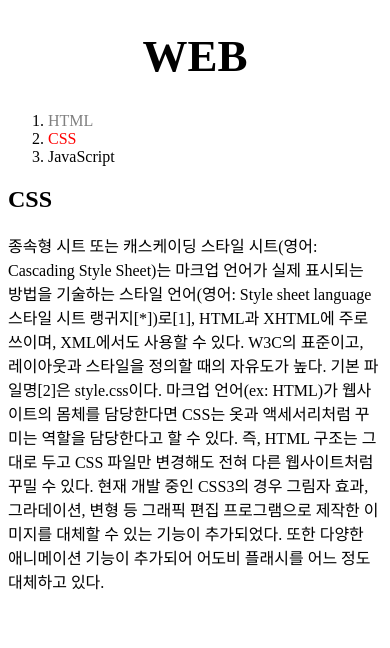
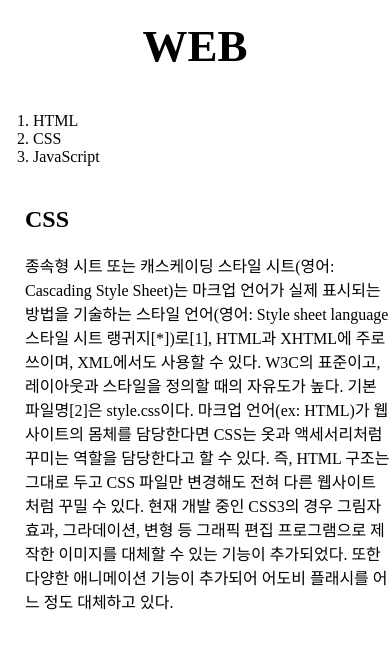
Before and after one commit to hunter10/my-first-web-site, a plain HTML site: page 2.html in a window 390 px wide. Drawn offline with Linux system fonts and the light colour scheme.

Commit message:
CSS 적용

```diff
--- a/2.html
+++ b/2.html
@@ -12,41 +12,26 @@
     </script>
     <title>WEB1 - CSS</title>
     <meta charset="utf-8">
-    <style>
-        a {
-            color:black;
-            text-decoration: none;
-        }
-        #active{
-            color:red;
-        }
-        .saw {
-            color:gray;
-        }
-
-        h1 {
-            font-size:45px;
-            text-align: center;
-        }
-    </style>
+    <link rel="stylesheet" href="style.css">
 </head>
 <body>
     <h1><a href="index.html">WEB</a></h1>
+    <div id="grid">
         <ol>
-        <li><a href="1.html" class="saw">HTML</a></li>
-        <li><a href="2.html" class="saw" id="active">CSS</a></li>
+            <li><a href="1.html">HTML</a></li>
+            <li><a href="2.html">CSS</a></li>
             <li><a href="3.html">JavaScript</a></li>
         </ol>
 
+        <div id="article">
             <h2>CSS</h2>
             <p>
                 종속형 시트 또는 캐스케이딩 스타일 시트(영어: Cascading Style Sheet)는 마크업 언어가 실제 표시되는 방법을 기술하는 스타일 언어(영어: Style sheet language 스타일 시트 랭귀지[*])로[1], HTML과 XHTML에 주로 쓰이며, XML에서도 사용할 수 있다. W3C의 표준이고, 레이아웃과 스타일을 정의할 때의 자유도가 높다.
-
                 기본 파일명[2]은 style.css이다.
-
                 마크업 언어(ex: HTML)가 웹사이트의 몸체를 담당한다면 CSS는 옷과 액세서리처럼 꾸미는 역할을 담당한다고 할 수 있다. 즉, HTML 구조는 그대로 두고 CSS 파일만 변경해도 전혀 다른 웹사이트처럼 꾸밀 수 있다.
-
                 현재 개발 중인 CSS3의 경우 그림자 효과, 그라데이션, 변형 등 그래픽 편집 프로그램으로 제작한 이미지를 대체할 수 있는 기능이 추가되었다. 또한 다양한 애니메이션 기능이 추가되어 어도비 플래시를 어느 정도 대체하고 있다.
             </p>
+        </div>
+    </div>
 </body>
 </html>
--- /dev/null
+++ b/style.css
@@ -0,0 +1,44 @@
+body{
+    margin: 0;
+}
+a {
+    color:black;
+    text-decoration: none;
+}
+
+h1 {
+    font-size:45px;
+    text-align: center;
+    border-bottom: 1px solid gray;
+    margin: 0;
+    padding: 20px;
+}
+ol {
+    border-right: 1px solid gray;
+    width: 100px;
+    margin: 0;
+    padding: 20px;
+}
+#grid{
+    display: grid;
+    grid-template-columns: 150px 1fr;
+}
+#grid ol{
+    padding-left: 33px;
+}
+#grid #article{
+    padding-left: 25px;
+}
+@media(max-width:800px) {
+    #grid{
+        display: block;
+    }
+
+    ol {
+        border-right: none;
+    }
+
+    h1 {
+        border-bottom: none;
+    }
+}
```
Also changed, not shown: 1.html (+6 -1 lines), 3.html (+5 -1 lines), grid.html (added, +23 -0 lines), index.html (+6 -3 lines), mediaquery.html (added, +25 -0 lines). Lines whose indentation alone changed are shown as unchanged.
